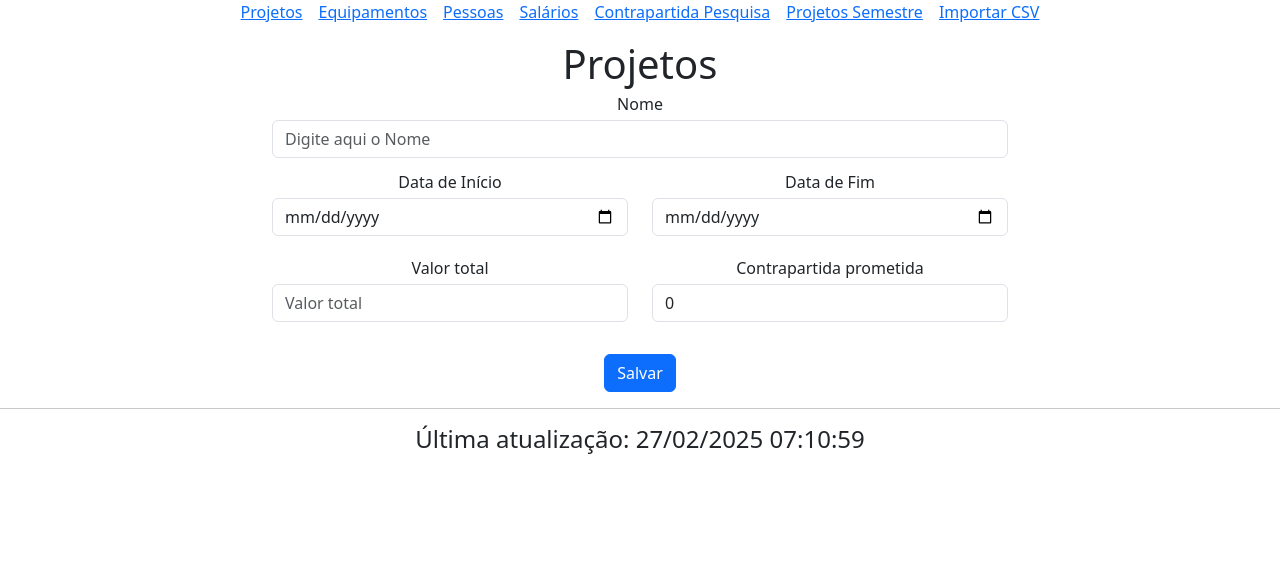
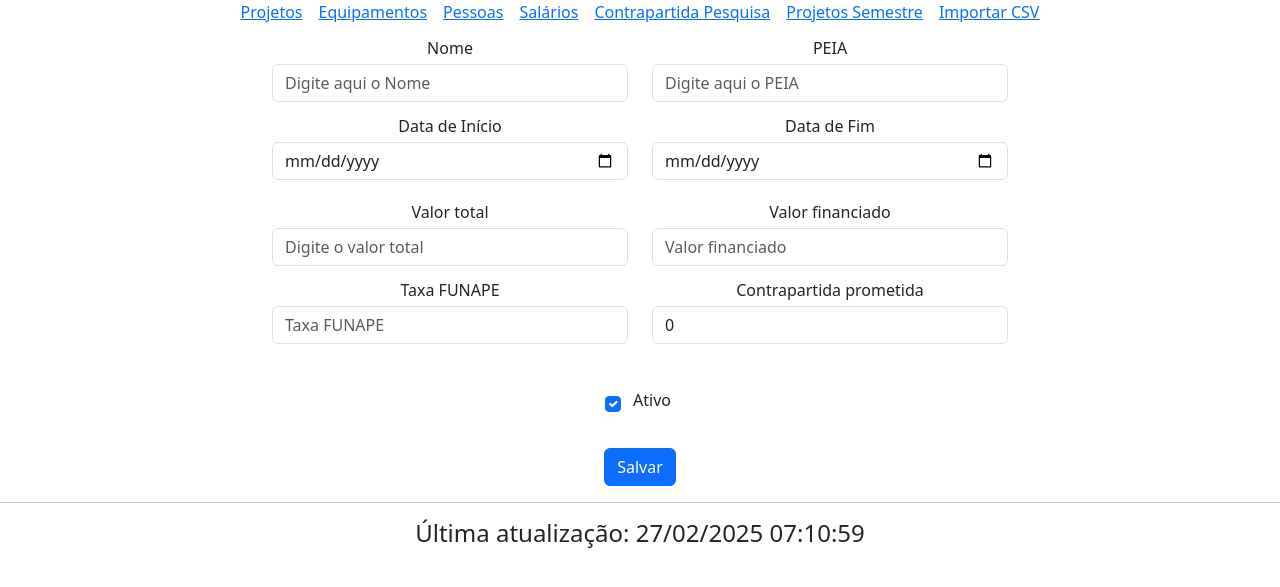
Before and after one commit to rafepe/tcc_bd, a Django app: page /projeto_create/ in a window 1280 px wide. Shown: the top 587 px of the page. Run offline with Django 5.2, Linux system fonts and the light colour scheme; a user stored in the database is signed in; parts of the project's set-up code (start-up, migrations or seed data) failed here and were passed over; some libraries are stand-ins or nearby versions.

Commit message:
iniciado mudancas em models.projeto

```diff
--- a/prestaconta/contrapartida/models.py
+++ b/prestaconta/contrapartida/models.py
@@ -2,13 +2,21 @@ from django.core.exceptions import ValidationError
 from django.db import models
 import re
 from django.db.models import F, ExpressionWrapper, FloatField
+from django.core.validators import MinValueValidator, MaxValueValidator
+from django.db import models
+
+
 
 class projeto(models.Model):
     nome = models.CharField(max_length=255)
+    peia = models.CharField(max_length=255, verbose_name="PEIA")
     data_inicio = models.DateField(verbose_name="Data início")
     data_fim = models.DateField(verbose_name="Data fim")
-    valor = models.FloatField(verbose_name="Valor total")
+    valor_total = models.FloatField(verbose_name="Valor total")
+    valor_financiado = models.FloatField(verbose_name="Valor financiado")
+    tx_administrativa = models.FloatField(verbose_name="Taxa FUNAPE")
     contrapartida_prometida = models.FloatField(default=0)
+    ativo = models.BooleanField(default=True, verbose_name='Ativo')
 
     def __str__(self):
         return self.nome
@@ -22,6 +30,7 @@ class equipamento(models.Model):
     quantidade_nos = models.IntegerField(default=1, verbose_name="Quantidade de Nós")
     cvc = models.FloatField(default=0, verbose_name="CVC - Custo de Verificação e Calibração")
     cma = models.FloatField(default=0, verbose_name="CMA - Custo de Manutenção Anual")
+    ativo = models.BooleanField(default=True, verbose_name='Ativo')
 
     def __str__(self):
         return self.nome
@@ -45,21 +54,26 @@ def validar_mes_ano(value):
         raise ValidationError('Formato inválido. Use MM/YYYY.')
 
 class salario(models.Model):
-    id_pessoa = models.ForeignKey(pessoa, on_delete=models.CASCADE, db_column='id_pessoa', verbose_name='Pessoa')
-    referencia = models.CharField(
-        max_length=7,  # Formato MM/YYYY
-        verbose_name="Mês de referência"
+    id_pessoa = models.ForeignKey(
+        pessoa, on_delete=models.CASCADE, db_column='id_pessoa', verbose_name='Pessoa'
+    )
+    mes = models.IntegerField(
+        verbose_name="Mês de referência",
+        validators=[MinValueValidator(1), MaxValueValidator(12)]
+    )
+    ano = models.IntegerField(
+        verbose_name="Ano de referência",
+        validators=[MinValueValidator(2000), MaxValueValidator(2200)]
     )
     valor = models.FloatField(blank=True, null=True)
     horas = models.IntegerField(default=160, null=False)
 
     class Meta:
         constraints = [
-            models.UniqueConstraint(fields=['id', 'referencia'], name='unique_pessoa_referencia')
+            models.UniqueConstraint(fields=['id_pessoa', 'mes', 'ano'], name='unique_pessoa_referencia')
         ]
         ordering = ['id_pessoa']
 
-from django.db import models
 
 class contrapartida_pesquisa(models.Model):
     projeto = models.ForeignKey('Projeto', on_delete=models.CASCADE, verbose_name='Projeto')
--- a/prestaconta/contrapartida/templates/contrapartida/projeto_form.html
+++ b/prestaconta/contrapartida/templates/contrapartida/projeto_form.html
@@ -4,58 +4,61 @@
 {% bootstrap_css %}
 {% bootstrap_javascript %}
 {% bootstrap_messages %}
-<!doctype html>
+<!DOCTYPE html>
 <html>
-
     <head>
+        <meta charset="UTF-8">
         <title>Cadastro de Projetos</title>
     </head>
     {% block corpo %}
-
         <body>
             <div class="container">
                 <div class="text-center">
-            <h1>Projetos</h1>
-            <form method="POST" enctype="multipart/form-data">
+                    <form method="POST" enctype="multipart/form-data" class="form">
                         {% csrf_token %}
-
                         <div class="row justify-content-center" style="line-height: 1;">
-                    <div class="col-md-8 col-sm-12 col-xs-12">
-                        {% bootstrap_field form.nome placeholder='Digite aqui o Nome' %}
+                            <div class="col-md-4 col-sm-6 col-xs-12">{% bootstrap_field form.nome placeholder='Digite aqui o Nome' %}</div>
+                            <div class="col-md-4 col-sm-6 col-xs-12">{% bootstrap_field form.peia placeholder='Digite aqui o PEIA' %}</div>
                         </div>
-                </div>
-
                         <div class="row justify-content-center" style="line-height: 1;">
                             <div class="col-md-4 col-sm-6 col-xs-12">
                                 <label for="id_data_inicio" class="form-label">Data de Início</label>
-                        <input type="date" id="id_data_inicio" name="data_inicio" class="form-control"
+                                <input type="date"
+                                       id="id_data_inicio"
+                                       name="data_inicio"
+                                       class="form-control"
                                        value="{{ form.data_inicio.value|date:'Y-m-d' }}">
                             </div>
-
                             <div class="col-md-4 col-sm-6 col-xs-12">
                                 <label for="id_data_fim" class="form-label">Data de Fim</label>
-                        <input type="date" id="id_data_fim" name="data_fim" class="form-control" required
+                                <input type="date"
+                                       id="id_data_fim"
+                                       name="data_fim"
+                                       class="form-control"
+                                       required
                                        value="{{ form.data_fim.value|date:'Y-m-d' }}">
                             </div>
                         </div>
                         <br>
                         <div class="row justify-content-center" style="line-height: 1;">
-
-
                             <div class="col-md-4 col-sm-6 col-xs-12">
-                        {% bootstrap_field form.valor placeholder='' %}
+                                {% bootstrap_field form.valor_total placeholder='Digite o valor total' %}
                             </div>
-
-
-
-                    <div class="col-md-4 col-sm-6 col-xs-12">
-                        {% bootstrap_field form.contrapartida_prometida placeholder='' %}
+                            <div class="col-md-4 col-sm-6 col-xs-12">{% bootstrap_field form.valor_financiado placeholder='' %}</div>
+                        </div>
+                        <div class="row justify-content-center" style="line-height: 1;">
+                            <div class="col-md-4 col-sm-6 col-xs-12">{% bootstrap_field form.tx_administrativa placeholder='' %}</div>
+                            <div class="col-md-4 col-sm-6 col-xs-12">{% bootstrap_field form.contrapartida_prometida placeholder='' %}</div>
+                        </div>
+                        <div class="row justify-content-center" style="line-height: 1;">
+                            <div class="col-md-1 col-sm-1 col-xs-1">
+                                <br>
+                                <br>
+                                {% bootstrap_field form.ativo placeholder='' %}
                             </div>
                         </div>
                     </div>
                 </div>
-
-
                 <div class="row justify-content-center">
                     <div class="col-auto">
                         <button type="submit" class="btn btn-primary mt-3">Salvar</button>
@@ -65,6 +68,5 @@
         </div>
     </div>
 </body>
-
 </html>
 {% endblock %}
--- a/prestaconta/contrapartida/views.py
+++ b/prestaconta/contrapartida/views.py
@@ -78,11 +78,12 @@ class projeto_menu(SingleTableView):
     table_class = projeto_table
     template_name_suffix = '_menu'
     table_pagination = {"per_page": 10}
-    template_name = 'contrapartida/projeto_menu.html'
+    template_name = 'projeto_menu.html'
 
 class projeto_create(CreateView):
     model = projeto
-    fields = ['nome','data_inicio', 'data_fim', 'valor','contrapartida_prometida']
+    fields = ['nome', 'peia', 'data_inicio', 'data_fim', 'valor_total', 'valor_financiado', 'tx_administrativa', 'contrapartida_prometida', 'ativo']
+
 
     def dispatch(self, request, *args, **kwargs):
         if request.user.has_perm("contrapartida.create_projeto"):
@@ -133,7 +134,7 @@ class equipamento_menu(SingleTableView):
     table_class = equipamento_table
     template_name_suffix = '_menu'
     table_pagination = {"per_page": 10}
-    template_name = 'contrapartida/equipamento_menu.html'
+    template_name = 'equipamento_menu.html'
 
 class equipamento_create(CreateView):
     model = equipamento
@@ -188,7 +189,7 @@ class pessoa_menu(SingleTableView):
     table_class = pessoa_table
     template_name_suffix = '_menu'
     table_pagination = {"per_page": 10}
-    template_name = 'contrapartida/pessoa_menu.html'
+    template_name = 'pessoa_menu.html'
 
 class pessoa_create(CreateView):
     model = pessoa
@@ -245,7 +246,7 @@ class salario_menu(SingleTableView):
     table_class = salario_table
     template_name_suffix = '_menu'
     table_pagination = {"per_page": 10}
-    template_name = 'contrapartida/salario_menu.html'
+    template_name = 'salario_menu.html'
 
 class salario_create(CreateView):
     model = salario
@@ -312,7 +313,7 @@ def get_semestre_atual():
 
 class projetos_semestre(ListView):
     model = projeto
-    template_name = "contrapartida/projetos_semestre.html"
+    template_name = "projetos_semestre.html"
     context_object_name = "projetos"
 
     def get_queryset(self):
@@ -367,12 +368,12 @@ class contrapartida_pesquisa_menu(SingleTableView):
     table_class = contrapartida_pesquisa_table
     template_name_suffix = '_menu'
     table_pagination = {"per_page": 10}
-    template_name = 'contrapartida/contrapartida_pesquisa_menu.html'
+    template_name = 'contrapartida_pesquisa_menu.html'
 
 class contrapartida_pesquisa_create(CreateView):
     model = contrapartida_pesquisa
     fields = ['projeto', 'nome', 'referencia', 'horas_alocadas']
-    template_name = 'contrapartida/contrapartida_pesquisa_form.html'
+    template_name = 'contrapartida_pesquisa_form.html'
     success_url = reverse_lazy('contrapartida:contrapartida_pesquisa_menu')
 
     def get_context_data(self, **kwargs):
```
Also changed, not shown: prestaconta/contrapartida/migrations/0001_initial.py, prestaconta/contrapartida/migrations/0002_alter_salario_options_and_more.py (deleted), prestaconta/contrapartida/migrations/0003_contrapartida_pesquisa_and_more.py (deleted), prestaconta/contrapartida/migrations/0004_rename_horas_alocadas_contrapartida_pesquisa_horas.py (deleted), prestaconta/contrapartida/migrations/0005_contrapartida_pesquisa_projeto.py (deleted), prestaconta/contrapartida/migrations/0006_alter_contrapartida_pesquisa_options_and_more.py (deleted), prestaconta/db.sqlite3. Lines whose indentation alone changed are shown as unchanged.
